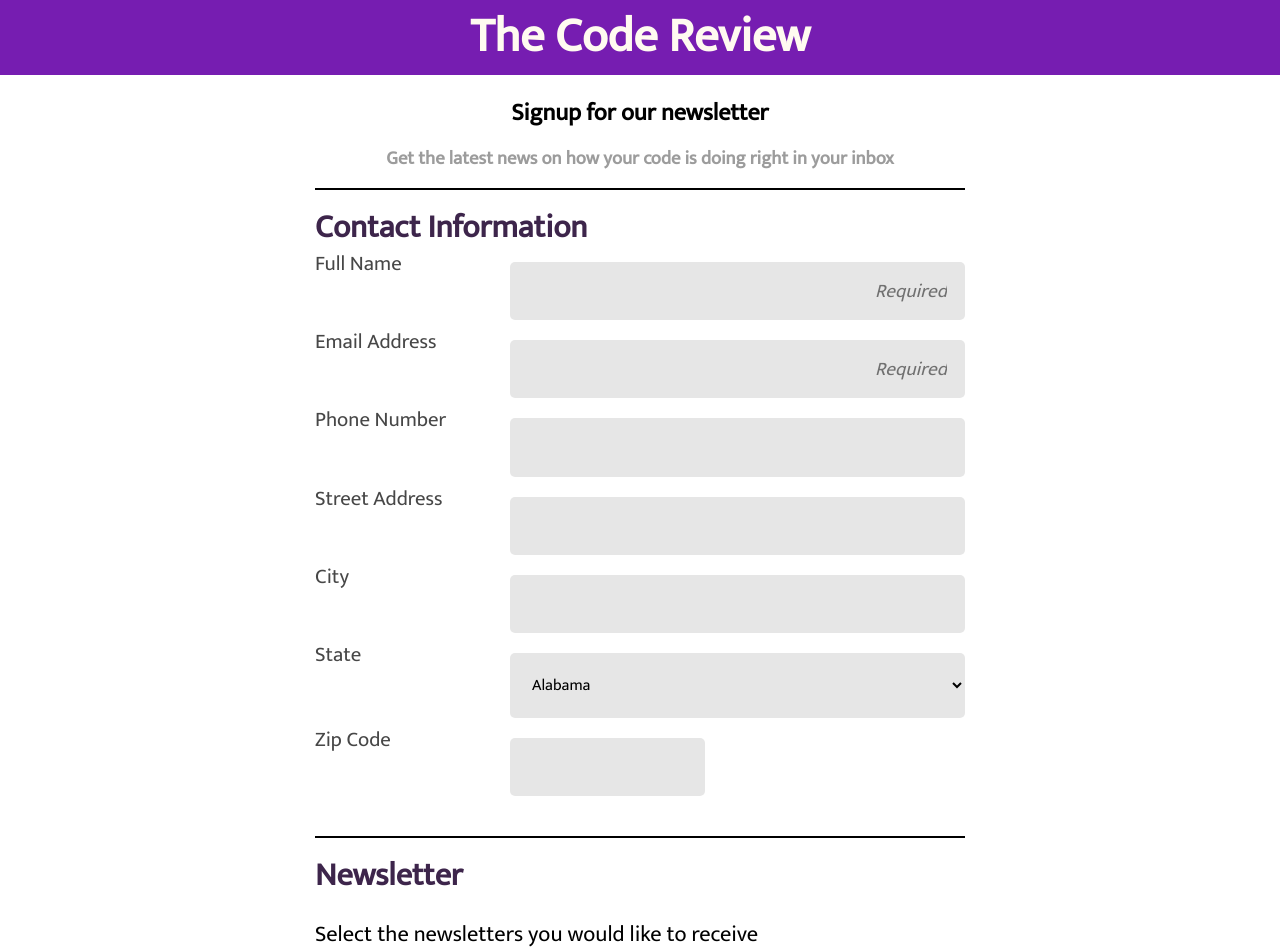
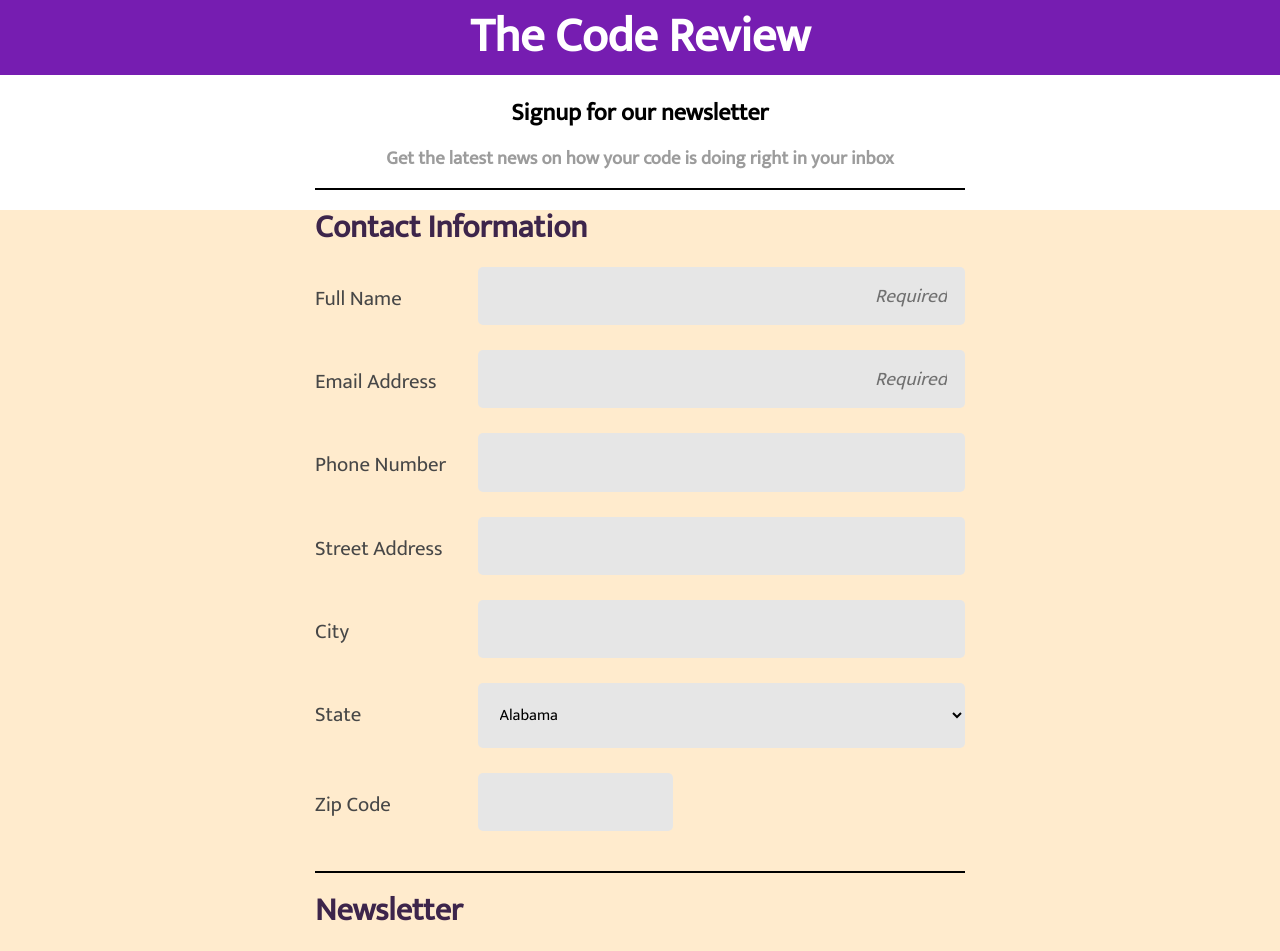
Before and after one commit to r-bota/Project-3, a plain HTML site: page index.html in a window 1280 px wide. Shown: the top 951 px of the page. Drawn offline with Linux system fonts and the light colour scheme.

Commit message:
Update styles.css

```diff
--- a/css/styles.css
+++ b/css/styles.css
@@ -31,7 +31,7 @@ input {
 
 .banner {
     background: rgb(118, 29, 177);
-    color: rgb(255, 250, 240);
+    color: rgb(255, 255, 255);
     text-align: center;
 }
 
@@ -53,6 +53,11 @@ input {
     margin: 0 auto;
     width: 90vw;
 }
+
+form {
+    background-color: blanchedalmond;
+}
+
 .contactinfo {
     display: flex;
     padding-bottom: 20px;
@@ -74,23 +79,20 @@ input {
     background: rgb(230, 230, 230);
     border: none;
     padding: 18px;
-    margin-top: 10px;
+    margin-top: 15px;
     margin-bottom: 10px;
     border-radius: 5px;
 }
 
 .contactinfo input:focus {
     background-color: rgb(255, 255, 255);
+
 }
 
 .contactinfo input#user-zip {
     width: 30%;
 }
 
-.contactset {
-    display: flex;
-    flex-direction: column;
-}
 
 .bottomborderline {
     border-top: solid 2px rgb(0, 0, 0);
@@ -153,19 +155,22 @@ footer p {
 
 @media screen and (min-width:768px) {
     .contactset {
+        display: flex;
         max-width: 650px;
         flex-direction: row;
         flex-wrap: wrap;
     }
 
+
     .contactset label {
         float: left;
-        width: 30%;
+        width: 25%;
+        margin-top: 35px;
+
     }
     .contactset input,
     .contactset select {
-
-        width: 70%;
+        width: 75%;
     }
 
     .newsletterfield {
```
